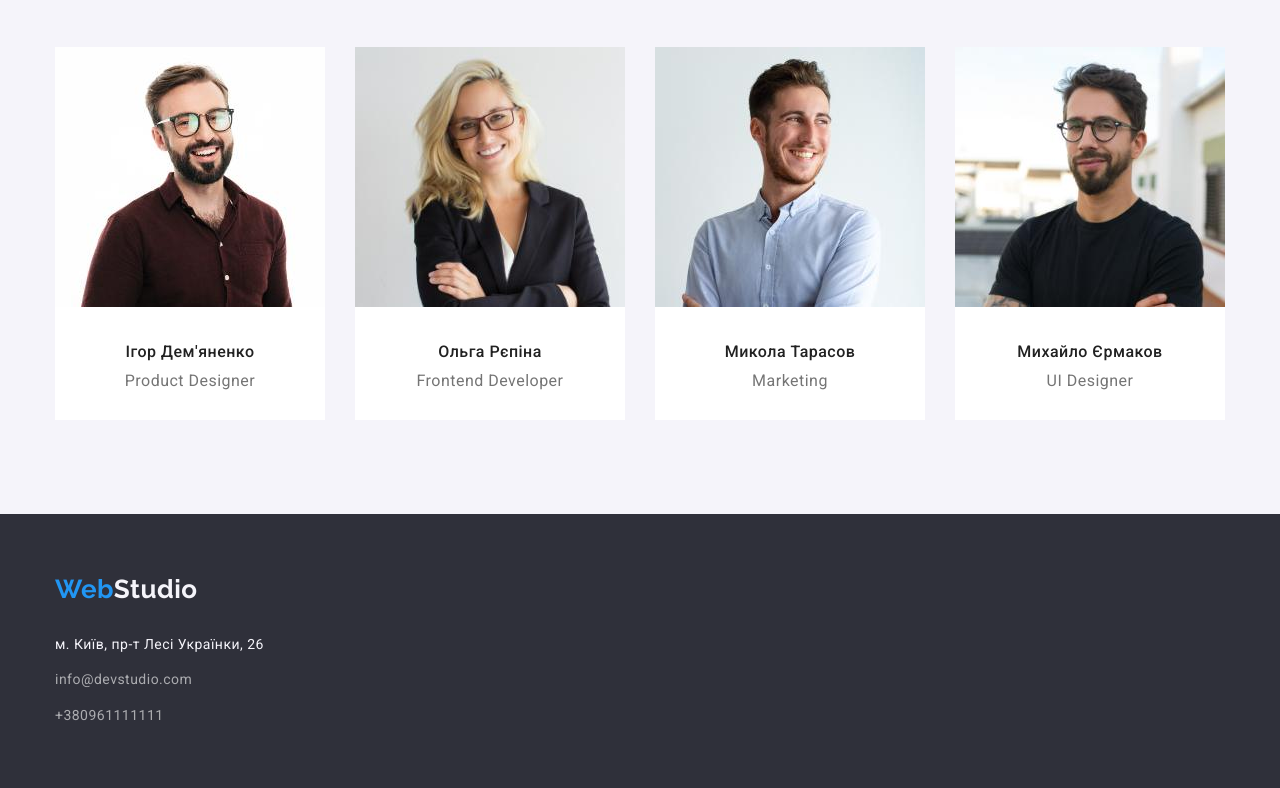
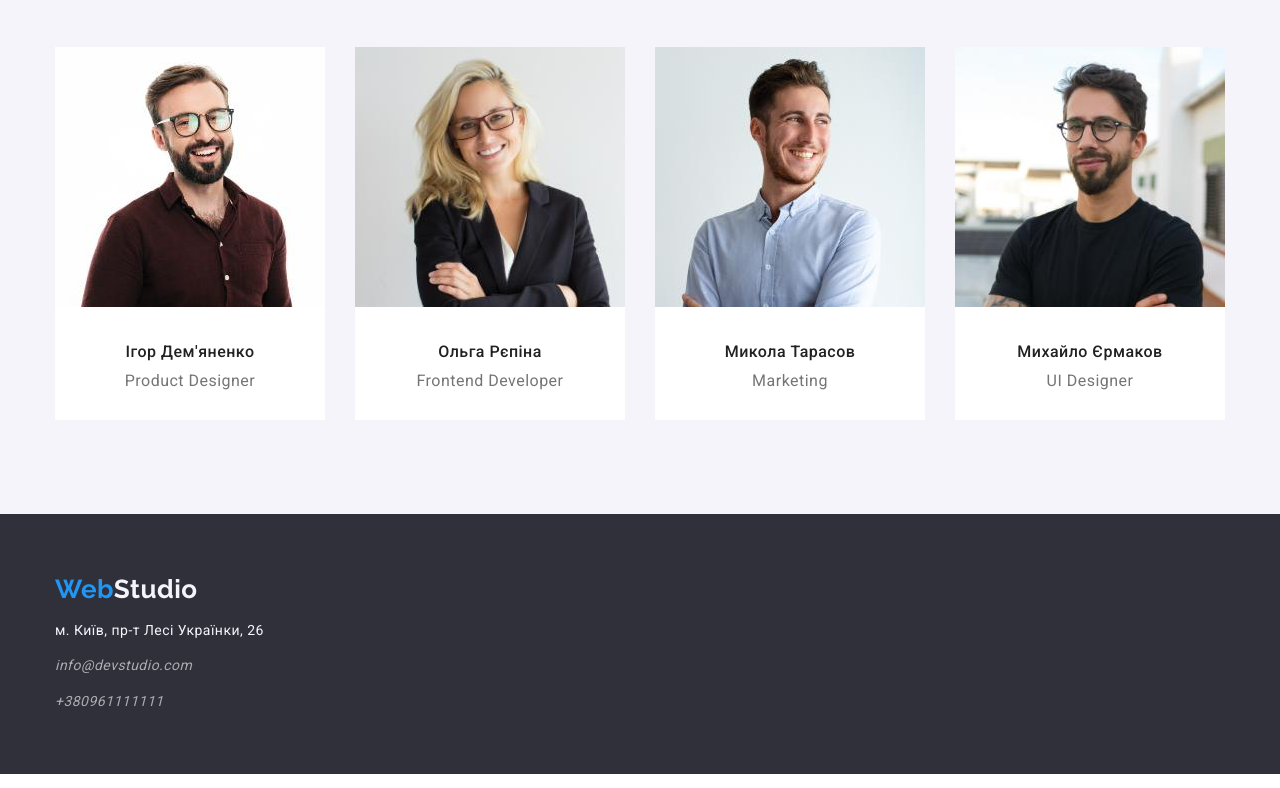
Before and after one commit to Denaolena/goit-markup-hw-03, a plain HTML site: page index.html in a window 1280 px wide. Shown: the part 1591-2379 px from the top of the page. Drawn offline with nearby package versions, Linux system fonts and the light colour scheme.

Commit message:
меняет футер

```diff
--- a/css/styles.css
+++ b/css/styles.css
@@ -308,7 +308,6 @@ body {
   width: 145px;
 }
 .footer-title {
-  margin-top: 28px;
   margin-bottom: 12px;
   font-style: normal;
   font-size: 14px;
@@ -316,6 +315,7 @@ body {
   color: var(--primary-bg-color);
 }
 .address-title {
+  margin-top: 28px
   font-style: normal;
 }
 
--- a/index.html
+++ b/index.html
@@ -133,7 +133,7 @@
       <div class="container">
         <a href="index.html" class="logo">Web<span class="logo-studio">Studio</span></a>
 
-        <address class="address-title"></address>
+        <address class="address-title">
           <p class="footer-title">м. Київ, пр-т Лесі Українки, 26</p>
           <ul class="contact list">
             <li class="item">
```
